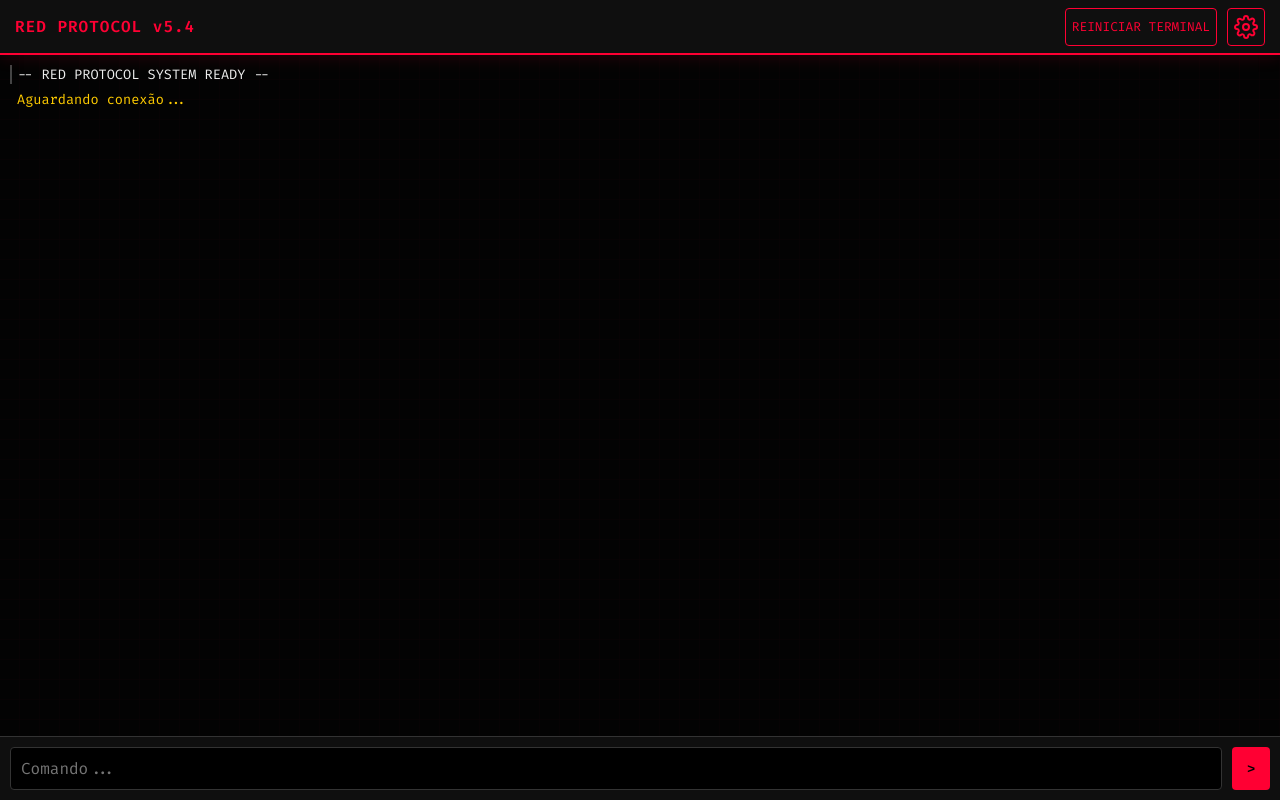
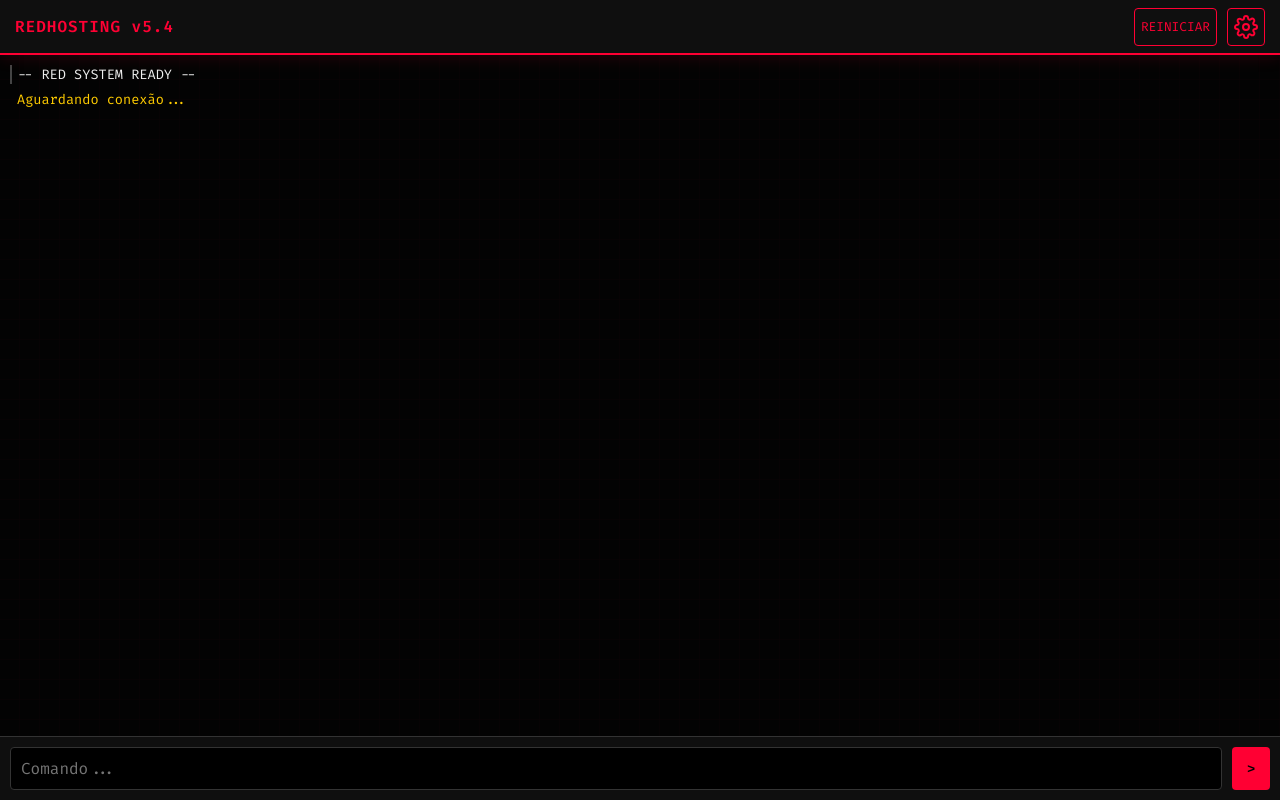
Before and after one commit to Testando0/Hosted, a website: page public/index.html in a window 1280 px wide. Drawn offline with nearby package versions, Linux system fonts and the light colour scheme; no server answers.

Commit message:
Update index.html

```diff
--- a/public/index.html
+++ b/public/index.html
@@ -3,7 +3,7 @@
 <head>
     <meta charset="UTF-8">
     <meta name="viewport" content="width=device-width, initial-scale=1.0, maximum-scale=1.0, user-scalable=no">
-    <title>RED PROTOCOL /// MOBILE</title>
+    <title>REDHOSTING</title>
     <script src="/socket.io/socket.io.js"></script>
     <link href="https://fonts.googleapis.com/css2?family=Fira+Code:wght@400;600&display=swap" rel="stylesheet">
     <style>
@@ -161,10 +161,10 @@
 <body>
 
     <header>
-        <div class="brand">RED PROTOCOL <span class="status">v5.4</span></div>
+        <div class="brand">REDHOSTING <span class="status">v5.4</span></div>
         <div class="header-actions">
             <button class="btn-icon" onclick="reloadTerminalLogs()">
-                REINICIAR TERMINAL
+                REINICIAR
             </button>
 
             <button class="btn-icon btn-icon-svg" onclick="toggleModal(true)">
@@ -174,7 +174,7 @@
     </header>
 
     <div class="terminal" id="terminal">
-        <div class="log type-info">-- RED PROTOCOL SYSTEM READY --</div>
+        <div class="log type-info">-- RED SYSTEM READY --</div>
         <div class="log type-warn">Aguardando conexão...</div>
     </div>
 
```
